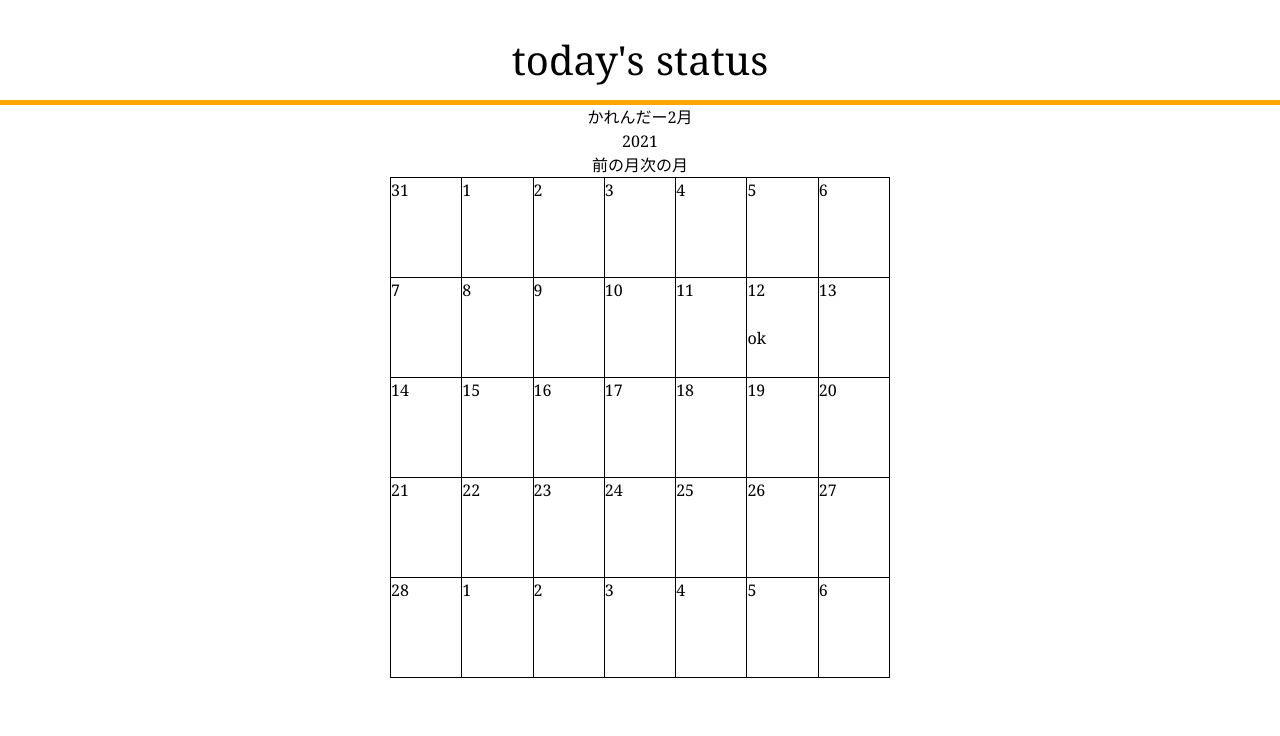
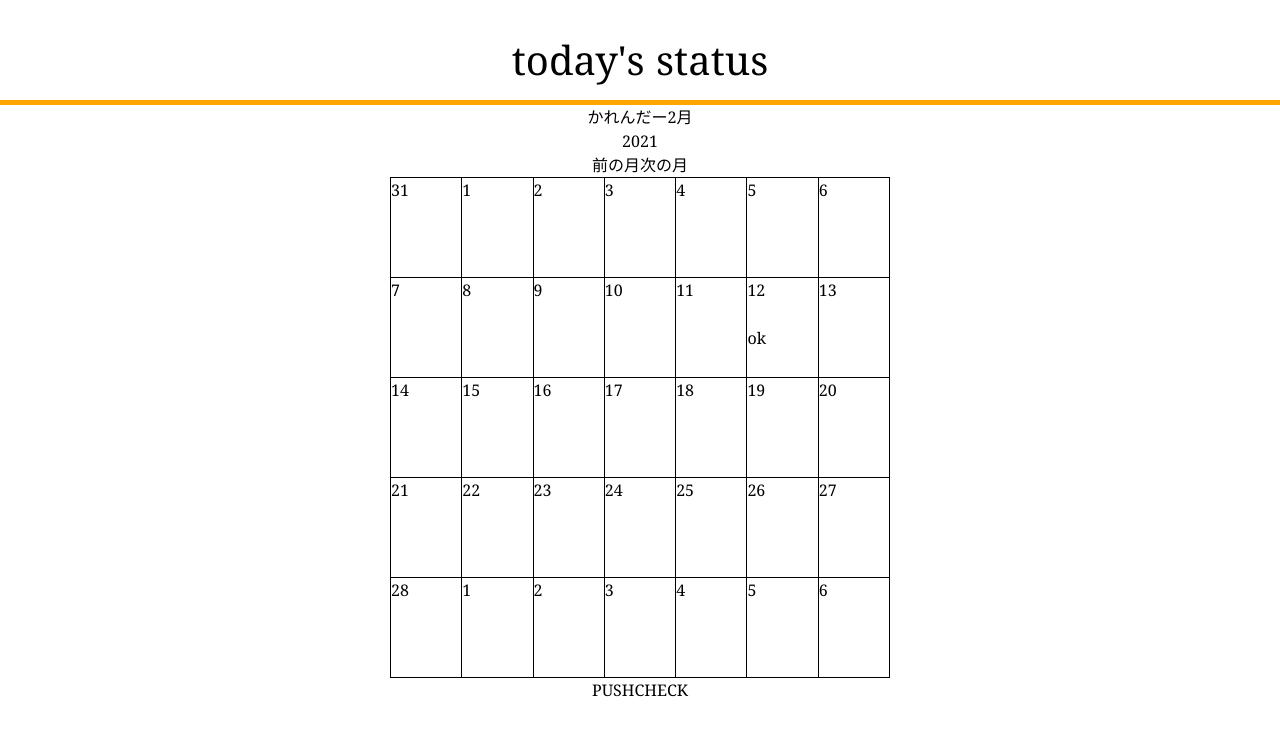
Before and after one commit to doriasu/kyoutoiuhi, a Nuxt app: page /calendar in a window 1280 px wide. Shown: the top 736 px of the page. Built offline with nearby package versions, Linux system fonts and the light colour scheme; no server answers.

Commit message:
twitterid取得可能になった

```diff
--- /dev/null
+++ b/components/twitter.vue
@@ -0,0 +1,57 @@
+<template>
+  <div>
+    <button @click="loginTwitter">PUSH</button>
+    <button @click="check">CHECK</button>
+  </div>
+</template>
+
+<script>
+import firebase from '~/plugins/firebase'
+import Vue from 'vue'
+export default Vue.extend({
+  methods: {
+    loginTwitter() {
+      let provider = new firebase.auth.TwitterAuthProvider()
+      firebase
+        .auth()
+        .signInWithRedirect(provider)
+        .then((result) => {
+          /** @type {firebase.auth.OAuthCredential} */
+          var credential = result.credential
+
+          // This gives you a the Twitter OAuth 1.0 Access Token and Secret.
+          // You can use these server side with your app's credentials to access the Twitter API.
+          var token = credential.accessToken
+          var secret = credential.secret
+
+          // The signed-in user info.
+          var user = result.user
+          console.log('-------------debug----------------')
+            console.log(credential)
+        //   console.log(result.additionalUserInfo)
+            console.log(user)
+        })
+        .catch((error) => {
+          // Handle Errors here.
+          var errorCode = error.code
+          var errorMessage = error.message
+          // The email of the user's account used.
+          var email = error.email
+          // The firebase.auth.AuthCredential type that was used.
+          var credential = error.credential
+        })
+    },
+    check() {
+      firebase
+        .auth()
+        .getRedirectResult()
+        .then((result)=>{
+            console.log('----debug-------')
+            console.log(result.additionalUserInfo.username)
+        })
+    },
+  },
+})
+</script>
+
+<style></style>
--- a/nuxt.config.js
+++ b/nuxt.config.js
@@ -36,6 +36,7 @@ export default {
 
   // Modules: https://go.nuxtjs.dev/config-modules
   modules: [
+    '@nuxtjs/dotenv',
   ],
 
   // Build Configuration: https://go.nuxtjs.dev/config-build
--- a/package.json
+++ b/package.json
@@ -12,7 +12,9 @@
   },
   "dependencies": {
     "@nuxt/typescript-runtime": "^2.0.1",
+    "@nuxtjs/dotenv": "^1.4.1",
     "core-js": "^3.8.3",
+    "firebase": "^8.2.7",
     "moment": "^2.29.1",
     "nuxt": "^2.14.12"
   },
--- a/pages/calendar.vue
+++ b/pages/calendar.vue
@@ -25,6 +25,7 @@
       <popup v-show="showContent" v-on:from-child="closePopup">{{
         nowComment
       }}</popup>
+      <twitter />
     </div>
   </div>
 </template>
@@ -35,8 +36,9 @@ import data from 'assets/sample.json'
 import Vue from 'vue'
 import popup from '~/components/popup.vue'
 import master from '~/components/master.vue'
+import twitter from '~/components/twitter.vue'
 export default Vue.extend({
-  components: { popup, master },
+  components: { popup, master,twitter },
   data() {
     return {
       nowComment: '',
--- /dev/null
+++ b/plugins/firebase.ts
@@ -0,0 +1,16 @@
+import firebase from 'firebase'
+
+if(!firebase.apps.length){
+    let firebaseConfig = {
+        apiKey: process.env.FIREBASE_APIKEY,
+        authDomain: process.env.FIREBASE_AUTHDOMEIN,
+        projectId: process.env.FIREBASE_PROJECTID,
+        storageBucket: process.env.FIREBASE_STORAGEBUCKET,
+        messagingSenderId: process.env.FIREBASE_MESSAGINGSENDERID,
+        appId: process.env.FIREBASE_APPID,
+        measurementId: process.env.FIREBASE_MEASUREMENTID
+    };
+    firebase.initializeApp(firebaseConfig)
+
+}
+export default firebase
```
Also changed, not shown: 1 other file (tests, documents, lock files or other folders).
